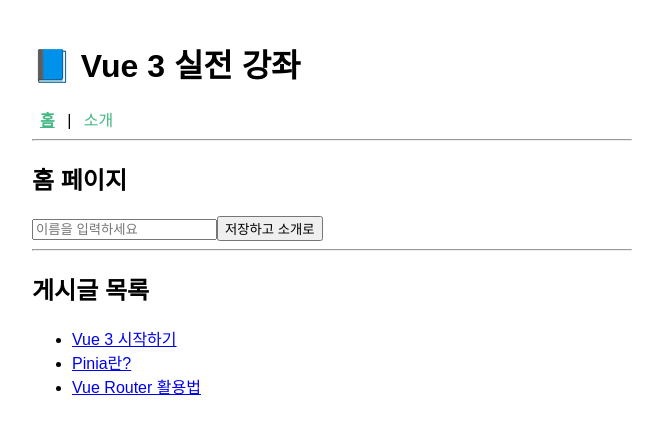
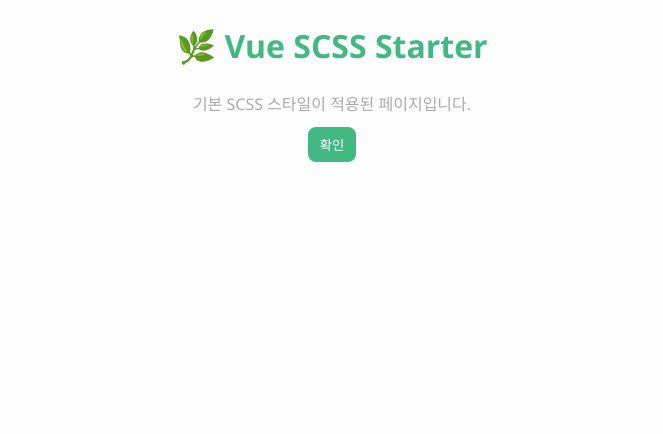
Before and after one commit to heroyooi/vue-router-app, a Vue app: page / in a window 1280 px wide. Shown: the top 434 px of the page, without its empty margins (308-971 px from the left). Built offline with nearby package versions, Linux system fonts and the light colour scheme.

Commit message:
7강: SCSS 설정 및 전역 스타일 적용

```diff
--- a/package.json
+++ b/package.json
@@ -15,6 +15,7 @@
   },
   "devDependencies": {
     "@vitejs/plugin-vue": "^5.1.4",
+    "sass": "^1.89.2",
     "vite": "^5.4.10"
   }
 }
--- a/src/App.vue
+++ b/src/App.vue
@@ -1,28 +1,42 @@
 <template>
-  <div class="container">
-    <h1>📘 Vue 3 실전 강좌</h1>
-    <nav>
-      <router-link to="/">홈</router-link> |
-      <router-link to="/about">소개</router-link>
-    </nav>
-    <hr />
-    <router-view />
+  <div class="app-container">
+    <header>
+      <h1>🌿 Vue SCSS Starter</h1>
+    </header>
+
+    <main>
+      <p>기본 SCSS 스타일이 적용된 페이지입니다.</p>
+      <button class="primary-btn">확인</button>
+    </main>
   </div>
 </template>
 
-<style scoped>
-.container {
-  max-width: 600px;
-  margin: 40px auto;
-  font-family: sans-serif;
-}
-nav a {
-  margin: 0 8px;
-  text-decoration: none;
-  color: #42b983;
-}
-nav a.router-link-active {
-  font-weight: bold;
-  text-decoration: underline;
+<script setup>
+// 여기에 별도 로직 없음
+</script>
+
+<style scoped lang="scss">
+.app-container {
+  padding: 24px;
+
+  header {
+    @include flex-center;
+    margin-bottom: 24px;
+    h1 {
+      color: $primary-color;
+    }
+  }
+
+  main {
+    text-align: center;
+    p {
+      margin-bottom: 12px;
+      color: $gray-color;
+    }
+
+    .primary-btn {
+      @include button-style;
+    }
+  }
 }
 </style>
--- a/src/main.js
+++ b/src/main.js
@@ -1,7 +1,10 @@
+// src/main.js
 import { createApp } from 'vue'
-import { createPinia } from 'pinia'
 import App from './App.vue'
 import router from './router'
+import { createPinia } from 'pinia'
+
+import './styles/main.scss' // ✅ 전역 SCSS
 
 const app = createApp(App)
 app.use(router)
--- /dev/null
+++ b/src/styles/_mixins.scss
@@ -0,0 +1,20 @@
+@use './variables.scss' as *;
+
+@mixin flex-center {
+  display: flex;
+  justify-content: center;
+  align-items: center;
+}
+
+@mixin button-style($bg-color: $primary-color) {
+  background-color: $bg-color;
+  color: white;
+  padding: 8px 12px;
+  border: none;
+  border-radius: $border-radius;
+  cursor: pointer;
+
+  &:hover {
+    opacity: 0.9;
+  }
+}
--- /dev/null
+++ b/src/styles/_variables.scss
@@ -0,0 +1,4 @@
+$primary-color: #42b883;
+$gray-color: #aaa;
+$font-main: 'Segoe UI', sans-serif;
+$border-radius: 8px;
--- /dev/null
+++ b/src/styles/main.scss
@@ -0,0 +1,3 @@
+@import './reset';
+@import './variables';
+@import './mixins';
--- /dev/null
+++ b/src/styles/reset.scss
@@ -0,0 +1,26 @@
+*,
+*::before,
+*::after {
+  margin: 0;
+  padding: 0;
+  box-sizing: border-box;
+}
+
+html, body {
+  height: 100%;
+  font-family: 'Segoe UI', sans-serif;
+  background-color: #fdfdfd;
+  color: #222;
+}
+
+button {
+  font-family: inherit;
+  background: none;
+  border: none;
+  cursor: pointer;
+}
+
+a {
+  text-decoration: none;
+  color: inherit;
+}
--- a/vite.config.js
+++ b/vite.config.js
@@ -1,12 +1,22 @@
 import { defineConfig } from 'vite'
 import vue from '@vitejs/plugin-vue'
-import { fileURLToPath, URL } from 'node:url'
+import path from 'path'
 
 export default defineConfig({
   plugins: [vue()],
   resolve: {
     alias: {
-      '@': fileURLToPath(new URL('./src', import.meta.url))
+      '@': path.resolve(__dirname, './src')
+    }
+  },
+  css: {
+    preprocessorOptions: {
+      scss: {
+        additionalData: `
+          @use "@/styles/variables.scss" as *;
+          @use "@/styles/mixins.scss" as *;
+        `
+      }
     }
   }
 })
```
Also changed, not shown: 1 other file (tests, documents, lock files or other folders).
